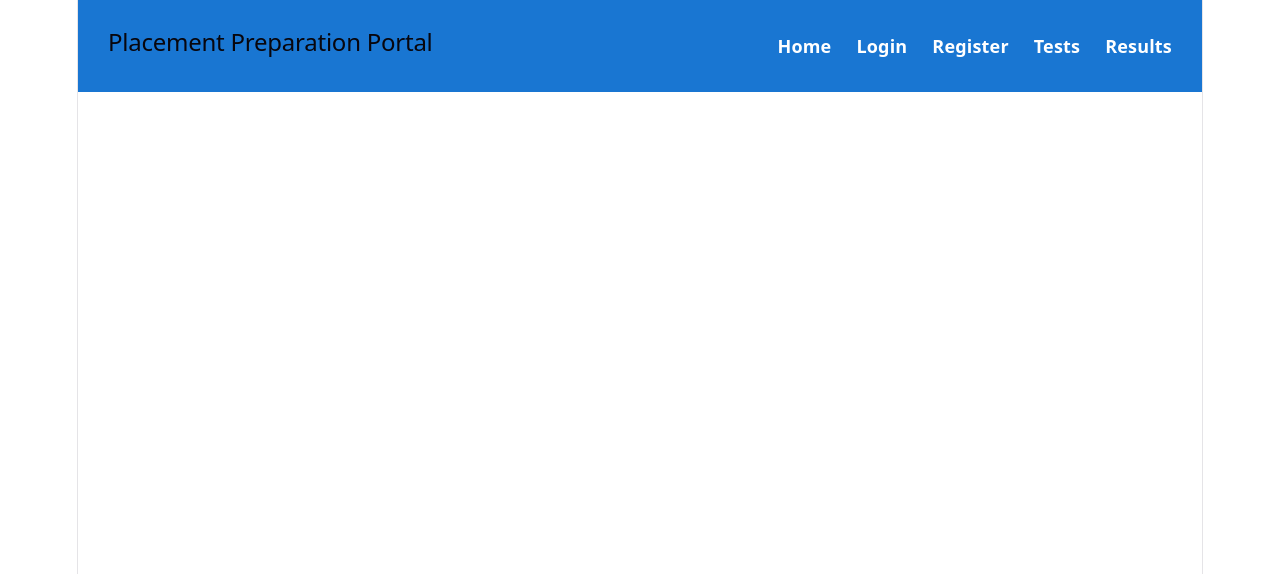
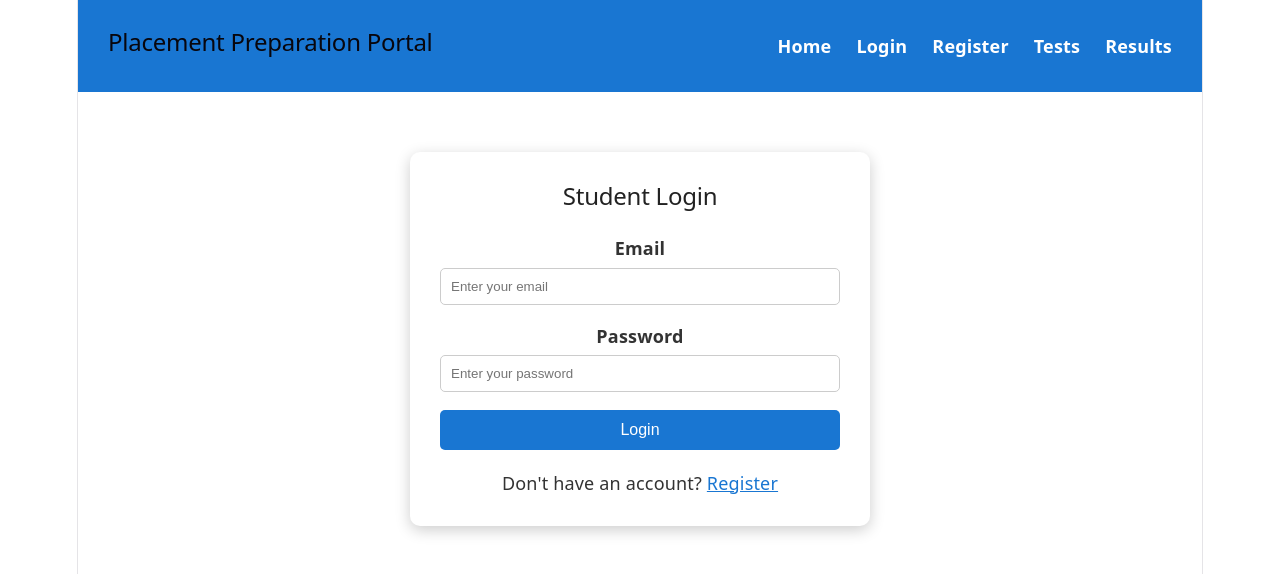
Before and after one commit to Khushi7870/placement-portal-backend, a React app in the folder frontend/: page /login in a window 1280 px wide. Shown: the top 574 px of the page. Built offline with nearby package versions, Linux system fonts and the light colour scheme; the HTML template or start-up script is replaced by a standard one.

Commit message:
Day 9: Connected Login Page with Backend API

```diff
--- a/frontend/package.json
+++ b/frontend/package.json
@@ -12,7 +12,8 @@
   "dependencies": {
     "axios": "^1.18.1",
     "react": "^19.2.7",
-    "react-dom": "^19.2.7"
+    "react-dom": "^19.2.7",
+    "react-router-dom": "^7.18.2"
   },
   "devDependencies": {
     "@types/react": "^19.2.17",
--- a/frontend/src/App.css
+++ b/frontend/src/App.css
@@ -182,3 +182,116 @@
     border-right-color: var(--border);
   }
 }
+
+.login-container {
+  display: flex;
+  justify-content: center;
+  align-items: center;
+  min-height: 70vh;
+}
+
+.login-box {
+  width: 350px;
+  padding: 30px;
+  background: white;
+  border-radius: 10px;
+  box-shadow: 0 4px 15px rgba(0, 0, 0, 0.2);
+}
+
+.login-box h2 {
+  text-align: center;
+  margin-bottom: 25px;
+}
+
+.form-group {
+  margin-bottom: 18px;
+}
+
+.form-group label {
+  display: block;
+  margin-bottom: 6px;
+  font-weight: bold;
+}
+
+.form-group input {
+  width: 100%;
+  padding: 10px;
+  box-sizing: border-box;
+  border: 1px solid #ccc;
+  border-radius: 5px;
+}
+
+.login-box button {
+  width: 100%;
+  padding: 11px;
+  border: none;
+  border-radius: 5px;
+  background: #1976d2;
+  color: white;
+  font-size: 16px;
+  cursor: pointer;
+}
+
+.register-container {
+  display: flex;
+  justify-content: center;
+  align-items: center;
+  padding: 60px 20px;
+}
+
+.register-card {
+  width: 450px;
+  background: white;
+  padding: 40px;
+  border-radius: 15px;
+  box-shadow: 0 8px 25px rgba(0, 0, 0, 0.2);
+}
+
+.register-card h2 {
+  text-align: center;
+  margin-bottom: 30px;
+  color: #222;
+}
+
+.register-card form {
+  display: flex;
+  flex-direction: column;
+}
+
+.register-card label {
+  margin-bottom: 8px;
+  font-weight: bold;
+  color: #222;
+}
+
+.register-card input {
+  padding: 12px;
+  margin-bottom: 20px;
+  border: 1px solid #ccc;
+  border-radius: 6px;
+  font-size: 16px;
+}
+
+.register-card button {
+  padding: 12px;
+  background: #1976d2;
+  color: white;
+  border: none;
+  border-radius: 6px;
+  font-size: 16px;
+  cursor: pointer;
+}
+
+.register-card button:hover {
+  background: #1565c0;
+}
+
+.register-card p {
+  text-align: center;
+  margin-top: 20px;
+  color: #333;
+}
+
+.register-card a {
+  color: #1976d2;
+}
--- a/frontend/src/App.jsx
+++ b/frontend/src/App.jsx
@@ -56,14 +56,35 @@
 
 // export default App;
 
-import React from "react";
+// import React from "react";
+// import Navbar from "./components/Navbar";
+
+// function App() {
+//   return (
+//     <div>
+//       <Navbar />
+//     </div>
+//   );
+// }
+
+// export default App;
+
+import { BrowserRouter, Routes, Route } from "react-router-dom";
+
 import Navbar from "./components/Navbar";
+import Login from "./pages/Login";
+import Register from "./pages/Register";
 
 function App() {
   return (
-    <div>
+    <BrowserRouter>
       <Navbar />
-    </div>
+
+      <Routes>
+        <Route path="/login" element={<Login />} />
+         <Route path="/register" element={<Register />} />
+      </Routes>
+    </BrowserRouter>
   );
 }
 
--- a/frontend/src/index.css
+++ b/frontend/src/index.css
@@ -109,3 +109,64 @@ code {
   padding: 4px 8px;
   background: var(--code-bg);
 }
+
+/* Login Page */
+
+.login-container {
+  width: 400px;
+  margin: 60px auto;
+  padding: 30px;
+  background: white;
+  border-radius: 10px;
+  box-shadow: 0 4px 15px rgba(0, 0, 0, 0.2);
+  color: #333;
+}
+
+.login-container h2 {
+  text-align: center;
+  margin-bottom: 25px;
+  color: #222;
+}
+
+.login-container form {
+  display: flex;
+  flex-direction: column;
+  gap: 18px;
+}
+
+.login-container label {
+  display: block;
+  margin-bottom: 6px;
+  font-weight: bold;
+}
+
+.login-container input {
+  width: 100%;
+  padding: 10px;
+  box-sizing: border-box;
+  border: 1px solid #ccc;
+  border-radius: 5px;
+}
+
+.login-container button {
+  padding: 11px;
+  border: none;
+  border-radius: 5px;
+  background: #1976d2;
+  color: white;
+  font-size: 16px;
+  cursor: pointer;
+}
+
+.login-container button:hover {
+  background: #125ca1;
+}
+
+.login-container p {
+  text-align: center;
+  margin-top: 20px;
+}
+
+.login-container a {
+  color: #1976d2;
+}
--- a/frontend/src/pages/Login.jsx
+++ b/frontend/src/pages/Login.jsx
@@ -0,0 +1,68 @@
+import { useState } from "react";
+import API from "../services/api";
+
+
+function Login() {
+
+  const [email, setEmail] = useState("");
+  const [password, setPassword] = useState("");
+
+  const handleLogin = async (e) => {
+    e.preventDefault();
+
+    try {
+      const response = await API.post("/users/login", {
+        email,
+        password,
+      });
+
+      if (response.data === "Login Successful") {
+    alert("Login Successful");
+} else {
+    alert("Login Failed");
+}
+
+    } catch (error) {
+      console.error(error);
+      alert("Login Failed");
+    }
+  };
+
+  return (
+    <div className="login-container">
+      <h2>Student Login</h2>
+
+      <form onSubmit={handleLogin}>
+
+        <div>
+          <label>Email</label>
+          <input
+            type="email"
+            placeholder="Enter your email"
+            value={email}
+            onChange={(e) => setEmail(e.target.value)}
+          />
+        </div>
+
+        <div>
+          <label>Password</label>
+          <input
+            type="password"
+            placeholder="Enter your password"
+            value={password}
+            onChange={(e) => setPassword(e.target.value)}
+          />
+        </div>
+
+        <button type="submit">Login</button>
+
+      </form>
+
+      <p>
+        Don't have an account? <a href="/register">Register</a>
+      </p>
+    </div>
+  );
+}
+
+export default Login;
--- a/frontend/src/pages/Register.jsx
+++ b/frontend/src/pages/Register.jsx
@@ -0,0 +1,43 @@
+import React from "react";
+
+function Register() {
+  return (
+    <div className="register-page">
+      <h1>Register</h1>
+
+      <form>
+        <div>
+          <label>Name</label>
+          <input
+            type="text"
+            placeholder="Enter your name"
+          />
+        </div>
+
+        <div>
+          <label>Email</label>
+          <input
+            type="email"
+            placeholder="Enter your email"
+          />
+        </div>
+
+        <div>
+          <label>Password</label>
+          <input
+            type="password"
+            placeholder="Enter your password"
+          />
+        </div>
+
+        <button type="submit">Register</button>
+      </form>
+
+      <p>
+        Already have an account? <a href="/login">Login</a>
+      </p>
+    </div>
+  );
+}
+
+export default Register;
```
Also changed, not shown: 1 other file (tests, documents, lock files or other folders).
